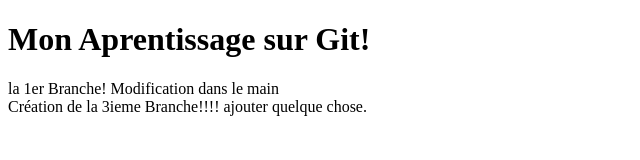
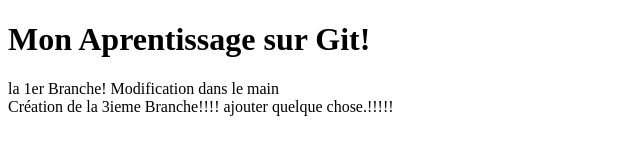
Before and after one commit to Garia34/Udemy_Formation, a plain HTML site: page Index.html in a window 1280 px wide. Shown: the full height of the page, 0-640 px from the left. Drawn offline with Linux system fonts and the light colour scheme.

Commit message:
2ieme commit sur la 4ieme Branche

```diff
--- a/Index.html
+++ b/Index.html
@@ -16,7 +16,7 @@
     </div>
     <div>
         Création de la 3ieme Branche!!!!
-        ajouter quelque chose.
+        ajouter quelque chose.!!!!!
     </div>
 </body>
 </html>
```
